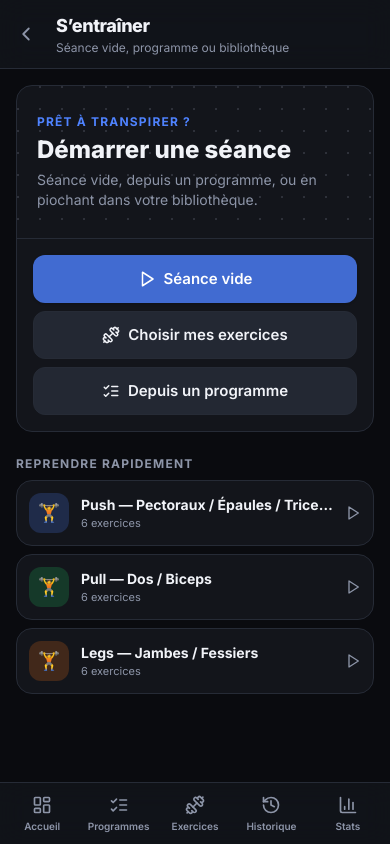
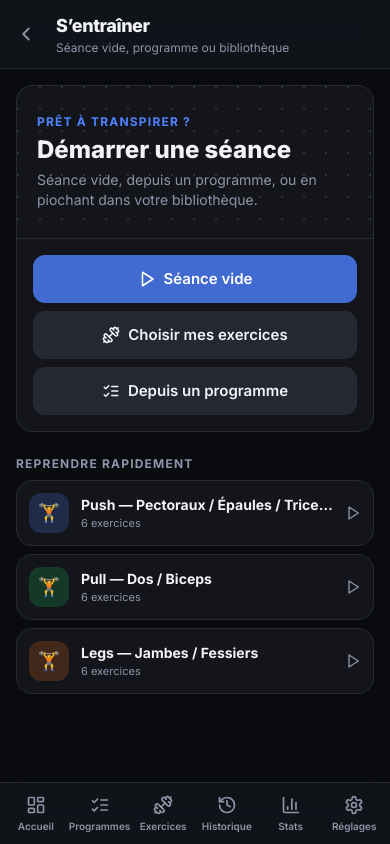
Before and after one commit to eliottcrancee/VeryHevy, a React (Vite) app: page /#/seance in a window 390 px wide. Built offline with nearby package versions, Linux system fonts and the light colour scheme.

Commit message:
Nav mobile : ajoute Reglages (6 onglets)

```diff
--- a/src/components/AppShell.tsx
+++ b/src/components/AppShell.tsx
@@ -314,7 +314,7 @@ export function AppShell() {
             )}
             <nav>
               <div className="flex items-stretch justify-around px-1 pt-1.5 pb-1">
-                {navItems.map((item) => (
+                {[...navItems, { to: '/reglages', label: 'Réglages', icon: SettingsIcon }].map((item) => (
                   <NavLink
                     key={item.to}
                     to={item.to}
```
